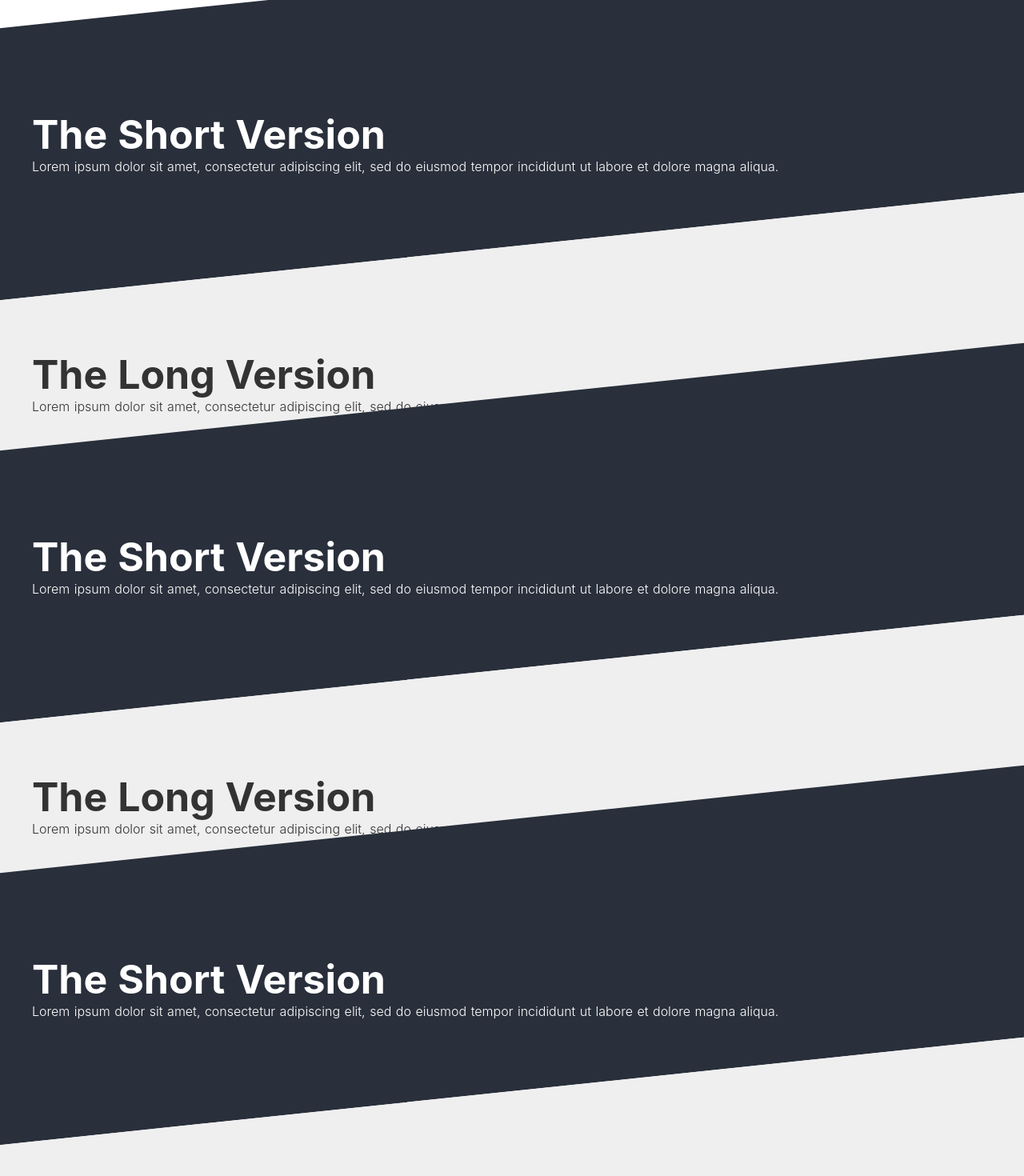
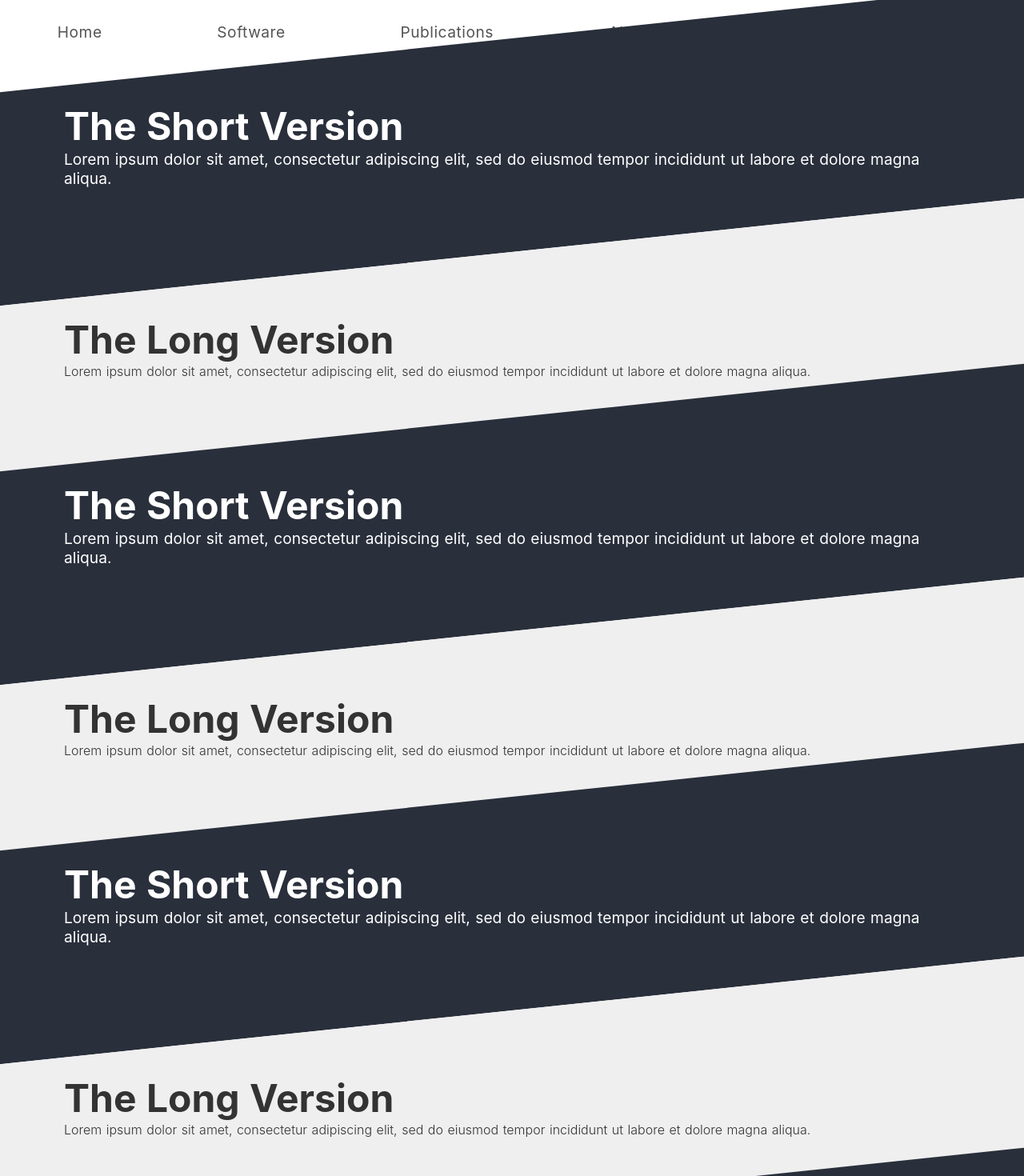
Before and after one commit to andy-9/portfolio, a Nuxt app: page /about in a window 1280 px wide. Shown: the top 1470 px of the page at 80% size. Built offline with nearby package versions, Linux system fonts and the light colour scheme.

Commit message:
deleted coaching page, added mix-blend-mode and z-index to navbar

```diff
--- a/components/TheNavbar.vue
+++ b/components/TheNavbar.vue
@@ -1,52 +1,33 @@
 <template>
     <nav id="navbar">
-        <div class="">
         <nuxt-link class="nav-link" :to="{ name: 'index' }">Home</nuxt-link>
-        </div>
 
-        <div class="">
         <nuxt-link
             class="nav-link"
             :to="{ name: 'software' }"
             title="Bigger and smaller projects I have built as a software engineer"
             >Software</nuxt-link
         >
-        </div>
 
-        <div class="">
-            <nuxt-link
-                class="nav-link"
-                :to="{ name: 'coaching' }"
-                title="Coaching, education, evaluation and other things I do"
-                >Coaching</nuxt-link
-            >
-        </div>
-
-        <div class="">
         <nuxt-link
             class="nav-link"
             :to="{ name: 'publications' }"
             title="Writing and speaking"
             >Publications</nuxt-link
         >
-        </div>
 
-        <div class="">
         <nuxt-link class="nav-link" :to="{ name: 'about' }" title="About me"
             >About</nuxt-link
         >
-        </div>
 
-        <div class="">
         <nuxt-link
             class="nav-link"
             :to="{ name: 'contact' }"
             title="Get in touch, imprint & credits"
             >Contact</nuxt-link
         >
-        </div>
 
-        <div class="">
+        <div class="language-selector">
             <nuxt-link
                 class="nav-link-left"
                 :to="{ name: '' }"
@@ -54,7 +35,7 @@
             >
                 EN</nuxt-link
             >
-            |
+            <span class="language-separator">|</span>
             <nuxt-link
                 class=""
                 :to="{ name: '' }"
@@ -77,6 +58,8 @@ nav {
     display: flex;
     justify-content: space-around;
     align-items: center;
+    z-index: 1;
+    mix-blend-mode: screen;
 }
 
 .nav-link {
@@ -86,4 +69,8 @@ nav {
 .nav-link-left {
     padding-left: 2em;
 }
+
+.language-separator {
+    color: rgb(85, 84, 84);
+}
 </style>
--- a/pages/about/index.vue
+++ b/pages/about/index.vue
@@ -1,108 +1,84 @@
 <template>
     <div id="about-container">
-        <div class="panel-1">
-            <div class="container">
-                <div class="content">
-                    <div class="text-area text-center">
+        <div class="container-one">
+            <div class="text-area-one">
                 <h1 class="title">
                     The Short Version
                 </h1>
                 <p class="description">
-                            Lorem ipsum dolor sit amet, consectetur adipiscing
-                            elit, sed do eiusmod tempor incididunt ut labore et
-                            dolore magna aliqua.
+                    Lorem ipsum dolor sit amet, consectetur adipiscing elit, sed
+                    do eiusmod tempor incididunt ut labore et dolore magna
+                    aliqua.
                 </p>
             </div>
         </div>
-            </div>
-        </div>
 
-        <div class="panel-2">
-            <div class="container">
-                <div class="content">
-                    <div class="text-area-2 text-center">
+        <div class="container-two">
+            <div class="text-area-two">
                 <h1 class="title">
                     The Long Version
                 </h1>
                 <p class="description">
-                            Lorem ipsum dolor sit amet, consectetur adipiscing
-                            elit, sed do eiusmod tempor incididunt ut labore et
-                            dolore magna aliqua.
+                    Lorem ipsum dolor sit amet, consectetur adipiscing elit, sed
+                    do eiusmod tempor incididunt ut labore et dolore magna
+                    aliqua.
                 </p>
             </div>
         </div>
-            </div>
-        </div>
 
-        <div class="panel-1">
-            <div class="container">
-                <div class="content">
-                    <div class="text-area text-center">
+        <div class="container-one">
+            <div class="text-area-one">
                 <h1 class="title">
                     The Short Version
                 </h1>
                 <p class="description">
-                            Lorem ipsum dolor sit amet, consectetur adipiscing
-                            elit, sed do eiusmod tempor incididunt ut labore et
-                            dolore magna aliqua.
+                    Lorem ipsum dolor sit amet, consectetur adipiscing elit, sed
+                    do eiusmod tempor incididunt ut labore et dolore magna
+                    aliqua.
                 </p>
             </div>
         </div>
-            </div>
-        </div>
 
-        <div class="panel-2">
-            <div class="container">
-                <div class="content">
-                    <div class="text-area-2 text-center">
+        <div class="container-two">
+            <div class="text-area-two">
                 <h1 class="title">
                     The Long Version
                 </h1>
                 <p class="description">
-                            Lorem ipsum dolor sit amet, consectetur adipiscing
-                            elit, sed do eiusmod tempor incididunt ut labore et
-                            dolore magna aliqua.
+                    Lorem ipsum dolor sit amet, consectetur adipiscing elit, sed
+                    do eiusmod tempor incididunt ut labore et dolore magna
+                    aliqua.
                 </p>
             </div>
         </div>
-            </div>
-        </div>
 
-        <div class="panel-1">
-            <div class="container">
-                <div class="content">
-                    <div class="text-area text-center">
+        <div class="container-one">
+            <div class="text-area-one">
                 <h1 class="title">
                     The Short Version
                 </h1>
                 <p class="description">
-                            Lorem ipsum dolor sit amet, consectetur adipiscing
-                            elit, sed do eiusmod tempor incididunt ut labore et
-                            dolore magna aliqua.
+                    Lorem ipsum dolor sit amet, consectetur adipiscing elit, sed
+                    do eiusmod tempor incididunt ut labore et dolore magna
+                    aliqua.
                 </p>
             </div>
         </div>
-            </div>
-        </div>
 
-        <div class="panel-2">
-            <div class="container">
-                <div class="content">
-                    <div class="text-area-2 text-center">
+        <div class="container-two">
+            <div class="text-area-two">
                 <h1 class="title">
                     The Long Version
                 </h1>
                 <p class="description">
-                            Lorem ipsum dolor sit amet, consectetur adipiscing
-                            elit, sed do eiusmod tempor incididunt ut labore et
-                            dolore magna aliqua.
+                    Lorem ipsum dolor sit amet, consectetur adipiscing elit, sed
+                    do eiusmod tempor incididunt ut labore et dolore magna
+                    aliqua.
                 </p>
             </div>
         </div>
-            </div>
-        </div>
 
-        <div class="footer nav-fixed-bottom text-center">
+        <div class="footer nav-fixed-bottom">
             <!-- Pen by:<br /> -->
             <!-- Justin Tan | UI/UX Designer | Front End Developer -->
         </div>
@@ -126,58 +102,58 @@ export default {
 #about-container {
 }
 
-.panel-1 {
+.container-one {
+    margin-top: -4vh;
+    /* background-color: #292f3b57; */
     background-color: #292f3b;
-    min-height: 300px;
+    /* min-height: 300px; */
     -webkit-transform: skew(0deg, -6deg);
     transform: skew(0deg, -6deg);
-    margin-top: -112px;
-    padding: 80px 40px 0;
+    padding: 0 5em;
+    /* padding: 80px 40px 0; */
 }
 
-.panel-2 {
+.container-two {
     background-color: #efefef;
-    min-height: 300px;
+    /* min-height: 300px; */
     -webkit-transform: skew(0deg, -6deg);
     transform: skew(0deg, -6deg);
-    padding: 40px 40px 0;
+    padding: 0 5em;
 }
 
-.content {
+.text-area-one {
+    color: white;
+    padding: 5em 0;
+    transform: skew(0deg, 6deg);
     -webkit-transform: skew(0deg, 6deg);
-    transform: skew(0deg, 6deg);
 }
 
-.text-area {
-    padding: 90px 0;
+.text-area-one h1 {
+    font-size: 3em;
+    font-weight: 700;
 }
 
-.text-area .title {
-    color: #ffffff;
-    font-weight: 700;
-    font-size: 50px;
+.text-area-one p {
+    color: white;
+    /* font-weight: 350; */
 }
 
-.text-area .description {
-    color: #ffffff;
-    font-weight: 300;
-    font-size: 16px;
+.text-area-two {
+    padding: 5em 0;
+    transform: skew(0deg, 6deg);
+    -webkit-transform: skew(0deg, 6deg);
 }
 
-.text-area-2 {
-    padding: 90px 0;
+.text-area-two .title {
+    color: #333333;
+    font-size: 3em;
+    font-weight: 700;
 }
 
-.text-area-2 .title {
+.text-area-two .description {
     color: #333333;
-    font-weight: 700;
-    font-size: 50px;
-}
-
-.text-area-2 .description {
-    color: #333333;
+    font-size: 1em;
     font-weight: 300;
-    font-size: 16px;
 }
 
 .footer {
--- a/pages/coaching/index.vue
+++ /dev/null
@@ -1,42 +0,0 @@
-<template>
-    <!-- <div id="coaching-container"> -->
-    <div class="gradient"></div>
-    <!-- </div> -->
-</template>
-
-<script>
-export default {
-    head() {
-        return {
-            title: 'Coaching - Andreas Hechler',
-            meta: []
-        }
-    }
-}
-</script>
-
-<style scoped>
-.gradient {
-    width: 100%;
-    height: 100%;
-    background: linear-gradient(
-        45deg,
-        /* #ff0000, */ /* #ee7752, */ #e73c7e,
-        #23a6d5 /* #23d5ab */
-    );
-    background-size: 300% 300%;
-    animation: gradient 1s ease infinite;
-}
-
-@keyframes gradient {
-    0% {
-        background-position: 0% 50%;
-    }
-    50% {
-        background-position: 100% 50%;
-    }
-    100% {
-        background-position: 0% 50%;
-    }
-}
-</style>
--- a/pages/software/index.vue
+++ b/pages/software/index.vue
@@ -1023,7 +1023,6 @@ h3 {
 .text-container {
     width: 100%;
     padding: 5% 5% 0 5%;
-    /* justify-content: flex-start; */
 }
 
 .text-container > div {
```
Lines whose indentation alone changed are shown as unchanged.
